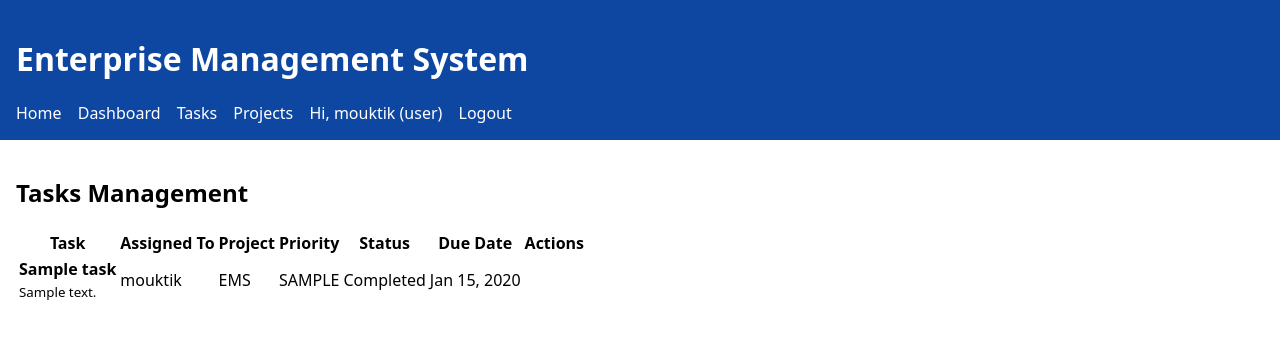
After one commit to mouktikzz/Enterprise-Management-System, a Flask app: page /tasks/ in a window 1280 px wide. The commit adds this page. Shown: the top 339 px of the page. Run offline with Flask 3, Linux system fonts and the light colour scheme; a user stored in the database is signed in; tables that the repository leaves empty hold one stand-in row (values such as "Sample post").

Commit message:
Add task management features to the application
Introduces a new Task model, associated blueprints, routes, and templates for creating, listing, editing, and updating task statuses. Also enhances user role management and navigation for administrative users.

Replit-Commit-Author: Agent
Replit-Commit-Session-Id: e9519429-f985-41fb-8443-915003edc62e
Replit-Commit-Checkpoint-Type: intermediate_checkpoint
Replit-Commit-Event-Id: 63d90a49-ab7b-4094-a6fd-a823c3657c42
Replit-Commit-Screenshot-Url: https://storage.googleapis.com/screenshot-production-us-central1/6dc4f8e9-0940-4748-a7a7-dbe3321051a8/e9519429-f985-41fb-8443-915003edc62e/0fWdeIT

```diff
--- a/app/__init__.py
+++ b/app/__init__.py
@@ -45,6 +45,8 @@ def create_app():
     app.register_blueprint(emp_bp)
     from .blueprints.projects import bp as proj_bp
     app.register_blueprint(proj_bp)
+    from .blueprints.tasks import bp as tasks_bp
+    app.register_blueprint(tasks_bp)
 
 
     # Configure file logging
--- /dev/null
+++ b/app/blueprints/tasks/__init__.py
@@ -0,0 +1,5 @@
+from flask import Blueprint
+
+bp = Blueprint('tasks', __name__, url_prefix='/tasks')
+
+from . import routes
--- /dev/null
+++ b/app/blueprints/tasks/routes.py
@@ -0,0 +1,118 @@
+from flask import render_template, request, redirect, url_for, flash, jsonify
+from flask_login import login_required, current_user
+from . import bp
+from ...extensions import db
+from ...models import Task, Project, User
+from ...decorators import admin_required, employee_or_admin_required
+from datetime import datetime
+
+
+@bp.route('/')
+@login_required
+def list_tasks():
+    if current_user.is_admin():
+        tasks = Task.query.order_by(Task.due_date.asc()).all()
+    else:
+        tasks = Task.query.filter_by(assigned_to=current_user.id).order_by(Task.due_date.asc()).all()
+
+    return render_template('tasks/list.html', tasks=tasks)
+
+
+@bp.route('/create', methods=['GET', 'POST'])
+@admin_required
+def create():
+    if request.method == 'POST':
+        title = request.form.get('title', '').strip()
+        description = request.form.get('description', '').strip()
+        project_id = request.form.get('project_id')
+        assigned_to = request.form.get('assigned_to')
+        priority = request.form.get('priority', 'medium')
+        due_date_str = request.form.get('due_date')
+
+        if not title:
+            flash('Task title is required')
+            return redirect(url_for('tasks.create'))
+
+        due_date = None
+        if due_date_str:
+            try:
+                due_date = datetime.strptime(due_date_str, '%Y-%m-%d').date()
+            except ValueError:
+                flash('Invalid date format')
+                return redirect(url_for('tasks.create'))
+
+        task = Task(
+            title=title,
+            description=description,
+            project_id=int(project_id) if project_id else None,
+            assigned_to=int(assigned_to) if assigned_to else None,
+            priority=priority,
+            due_date=due_date
+        )
+
+        db.session.add(task)
+        db.session.commit()
+        flash('Task created successfully')
+        return redirect(url_for('tasks.list_tasks'))
+
+    projects = Project.query.all()
+    users = User.query.filter_by(role='employee').all()
+    return render_template('tasks/create.html', projects=projects, users=users)
+
+
+@bp.route('/<int:task_id>/edit', methods=['GET', 'POST'])
+@admin_required
+def edit(task_id):
+    task = Task.query.get_or_404(task_id)
+
+    if request.method == 'POST':
+        task.title = request.form.get('title', '').strip()
+        task.description = request.form.get('description', '').strip()
+        task.project_id = request.form.get('project_id')
+        task.assigned_to = request.form.get('assigned_to')
+        task.priority = request.form.get('priority', 'medium')
+        task.status = request.form.get('status', 'pending')
+
+        due_date_str = request.form.get('due_date')
+        if due_date_str:
+            try:
+                task.due_date = datetime.strptime(due_date_str, '%Y-%m-%d').date()
+            except ValueError:
+                flash('Invalid date format')
+                return redirect(url_for('tasks.edit', task_id=task_id))
+
+        db.session.commit()
+        flash('Task updated successfully')
+        return redirect(url_for('tasks.list_tasks'))
+
+    projects = Project.query.all()
+    users = User.query.all()
+    return render_template('tasks/edit.html', task=task, projects=projects, users=users)
+
+
+@bp.route('/<int:task_id>/update_status', methods=['POST'])
+@employee_or_admin_required
+def update_status(task_id):
+    task = Task.query.get_or_404(task_id)
+
+    if not current_user.is_admin() and task.assigned_to != current_user.id:
+        flash('You can only update your own tasks')
+        return redirect(url_for('tasks.list_tasks'))
+
+    new_status = request.form.get('status')
+    if new_status in ['pending', 'in_progress', 'completed']:
+        task.status = new_status
+        db.session.commit()
+        flash(f'Task marked as {new_status.replace("_", " ")}')
+
+    return redirect(url_for('tasks.list_tasks'))
+
+
+@bp.route('/<int:task_id>/delete', methods=['POST'])
+@admin_required
+def delete(task_id):
+    task = Task.query.get_or_404(task_id)
+    db.session.delete(task)
+    db.session.commit()
+    flash('Task deleted successfully')
+    return redirect(url_for('tasks.list_tasks'))
--- a/app/models.py
+++ b/app/models.py
@@ -1,6 +1,7 @@
 from .extensions import db
 from flask_login import UserMixin
 from werkzeug.security import generate_password_hash, check_password_hash
+from datetime import datetime
 
 
 class User(db.Model, UserMixin):
@@ -8,13 +9,16 @@ class User(db.Model, UserMixin):
     username = db.Column(db.String(80), unique=True, nullable=False)
     email = db.Column(db.String(120), unique=True, nullable=False)
     password_hash = db.Column(db.String(256), nullable=False)
-    role = db.Column(db.String(32), default='user', nullable=False)
+    role = db.Column(db.String(32), default='employee', nullable=False)
 
     def set_password(self, password):
         self.password_hash = generate_password_hash(password)
 
     def check_password(self, password):
         return check_password_hash(self.password_hash, password)
+
+    def is_admin(self):
+        return self.role == 'admin'
 
 
 class Department(db.Model):
@@ -39,3 +43,46 @@ class Project(db.Model):
     end_date = db.Column(db.Date)
     department_id = db.Column(db.Integer, db.ForeignKey('department.id'))
     department = db.relationship('Department', backref=db.backref('projects', lazy=True))
+
+    def get_completion_percentage(self):
+        if not self.tasks:
+            return 0
+        completed = sum(1 for task in self.tasks if task.status == 'completed')
+        return int((completed / len(self.tasks)) * 100)
+
+
+class Task(db.Model):
+    id = db.Column(db.Integer, primary_key=True)
+    title = db.Column(db.String(200), nullable=False)
+    description = db.Column(db.Text)
+    project_id = db.Column(db.Integer, db.ForeignKey('project.id'))
+    assigned_to = db.Column(db.Integer, db.ForeignKey('user.id'))
+    priority = db.Column(db.String(20), default='medium')
+    status = db.Column(db.String(32), default='pending')
+    due_date = db.Column(db.Date)
+    created_at = db.Column(db.DateTime, default=datetime.utcnow)
+    updated_at = db.Column(db.DateTime, default=datetime.utcnow, onupdate=datetime.utcnow)
+
+    project = db.relationship('Project', backref=db.backref('tasks', lazy=True))
+    assignee = db.relationship('User', backref=db.backref('tasks', lazy=True))
+
+    def is_overdue(self):
+        if self.due_date and self.status != 'completed':
+            return datetime.now().date() > self.due_date
+        return False
+
+    def get_priority_badge_class(self):
+        priority_classes = {
+            'low': 'success',
+            'medium': 'warning',
+            'high': 'danger'
+        }
+        return priority_classes.get(self.priority, 'secondary')
+
+    def get_status_badge_class(self):
+        status_classes = {
+            'pending': 'secondary',
+            'in_progress': 'info',
+            'completed': 'success'
+        }
+        return status_classes.get(self.status, 'secondary')
--- a/app/templates/base.html
+++ b/app/templates/base.html
@@ -11,12 +11,15 @@
     <h1>Enterprise Management System</h1>
     <nav class="site-nav">
       <a href="/">Home</a>
-      <a href="{{ url_for('departments.list_departments') }}">Departments</a>
-      <a href="{{ url_for('employees.list_employees') }}">Employees</a>
       <a href="{{ url_for('dashboard.index') }}">Dashboard</a>
-      <a href="{{ url_for('projects.list_projects') }}">Projects</a>
       {% if current_user.is_authenticated %}
-        <span class="nav-user">Hi, {{ current_user.username }}</span>
+        <a href="{{ url_for('tasks.list_tasks') }}">Tasks</a>
+        <a href="{{ url_for('projects.list_projects') }}">Projects</a>
+        {% if current_user.is_admin() %}
+          <a href="{{ url_for('departments.list_departments') }}">Departments</a>
+          <a href="{{ url_for('employees.list_employees') }}">Employees</a>
+        {% endif %}
+        <span class="nav-user">Hi, {{ current_user.username }} ({{ current_user.role }})</span>
         <a href="{{ url_for('auth.logout') }}">Logout</a>
       {% else %}
         <a href="{{ url_for('auth.login') }}">Login</a>
--- /dev/null
+++ b/app/templates/tasks/list.html
@@ -0,0 +1,73 @@
+{% extends 'base.html' %}
+
+{% block content %}
+<div class="page-header">
+  <h2>Tasks Management</h2>
+  {% if current_user.is_admin() %}
+    <a href="{{ url_for('tasks.create') }}" class="btn btn-primary">+ Create New Task</a>
+  {% endif %}
+</div>
+
+{% if tasks %}
+<table class="table">
+  <thead>
+    <tr>
+      <th>Task</th>
+      <th>Assigned To</th>
+      <th>Project</th>
+      <th>Priority</th>
+      <th>Status</th>
+      <th>Due Date</th>
+      <th>Actions</th>
+    </tr>
+  </thead>
+  <tbody>
+    {% for task in tasks %}
+    <tr class="{% if task.is_overdue() %}row-overdue{% endif %}">
+      <td>
+        <strong>{{ task.title }}</strong>
+        {% if task.description %}
+          <br><small>{{ task.description[:100] }}{% if task.description|length > 100 %}...{% endif %}</small>
+        {% endif %}
+      </td>
+      <td>{{ task.assignee.username if task.assignee else 'Unassigned' }}</td>
+      <td>{{ task.project.name if task.project else '-' }}</td>
+      <td><span class="badge badge-{{ task.get_priority_badge_class() }}">{{ task.priority|upper }}</span></td>
+      <td><span class="badge badge-{{ task.get_status_badge_class() }}">{{ task.status|replace('_', ' ')|title }}</span></td>
+      <td>
+        {{ task.due_date.strftime('%b %d, %Y') if task.due_date else '-' }}
+        {% if task.is_overdue() %}
+          <span class="badge badge-danger">OVERDUE</span>
+        {% endif %}
+      </td>
+      <td>
+        {% if task.status != 'completed' %}
+          {% if task.status == 'pending' %}
+            <form method="POST" action="{{ url_for('tasks.update_status', task_id=task.id) }}" style="display:inline;">
+              <input type="hidden" name="status" value="in_progress">
+              <button type="submit" class="btn btn-sm btn-info">Start</button>
+            </form>
+          {% endif %}
+          {% if task.status == 'in_progress' %}
+            <form method="POST" action="{{ url_for('tasks.update_status', task_id=task.id) }}" style="display:inline;">
+              <input type="hidden" name="status" value="completed">
+              <button type="submit" class="btn btn-sm btn-success">Complete</button>
+            </form>
+          {% endif %}
+        {% endif %}
+        {% if current_user.is_admin() %}
+          <a href="{{ url_for('tasks.edit', task_id=task.id) }}" class="btn btn-sm btn-warning">Edit</a>
+          <form method="POST" action="{{ url_for('tasks.delete', task_id=task.id) }}" style="display:inline;" onsubmit="return confirm('Delete this task?');">
+            <button type="submit" class="btn btn-sm btn-danger">Delete</button>
+          </form>
+        {% endif %}
+      </td>
+    </tr>
+    {% endfor %}
+  </tbody>
+</table>
+{% else %}
+<p class="empty-state">No tasks found. {% if current_user.is_admin() %}<a href="{{ url_for('tasks.create') }}">Create one now</a>{% endif %}</p>
+{% endif %}
+
+{% endblock %}
```
Also changed, not shown: app/decorators.py (+16 -2 lines), app/templates/tasks/create.html (added, +63 -0 lines), app/templates/tasks/edit.html (added, +77 -0 lines), migrations/versions/d53ca93bfc3f_add_task_model.py (added, +42 -0 lines).
